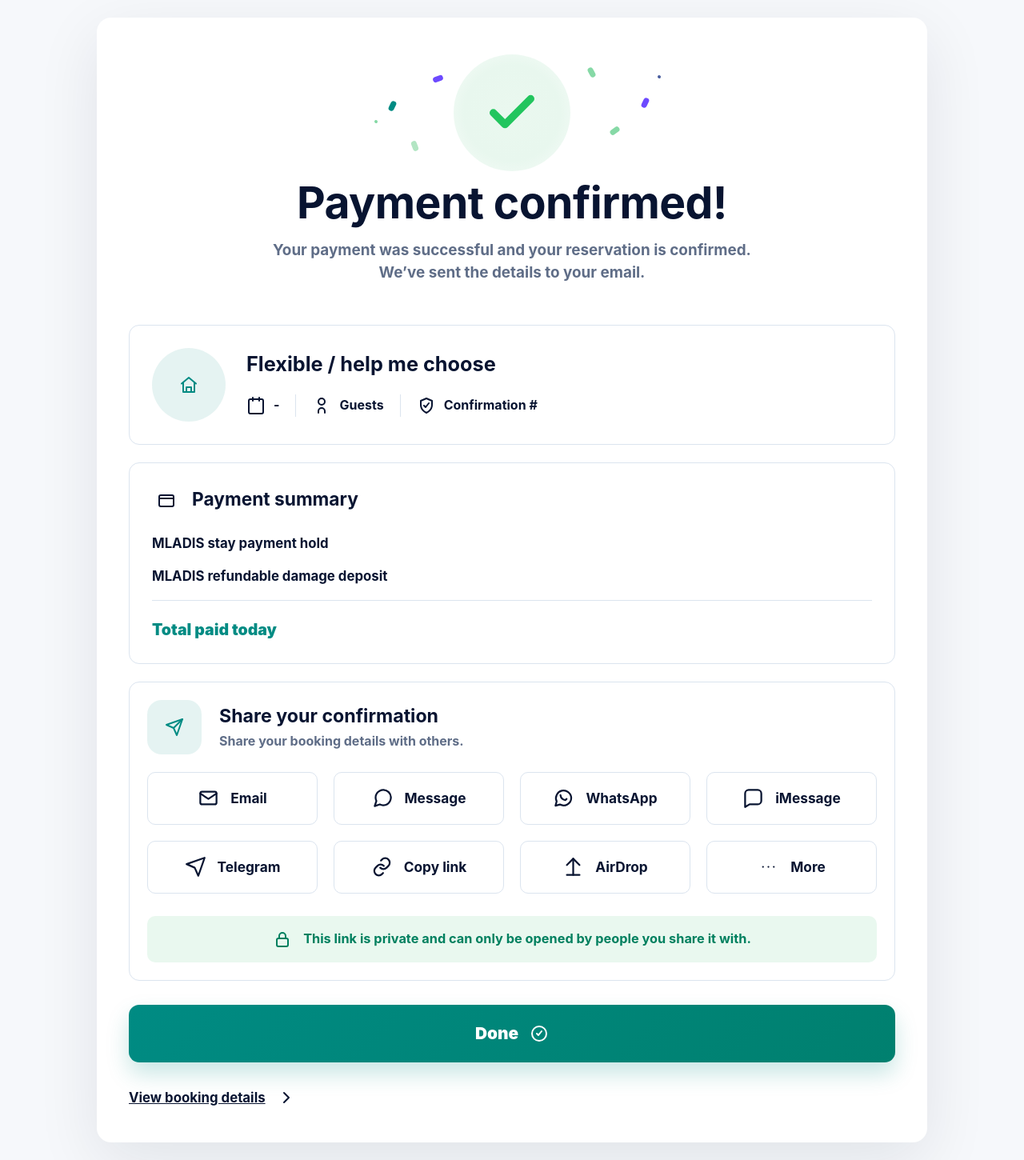
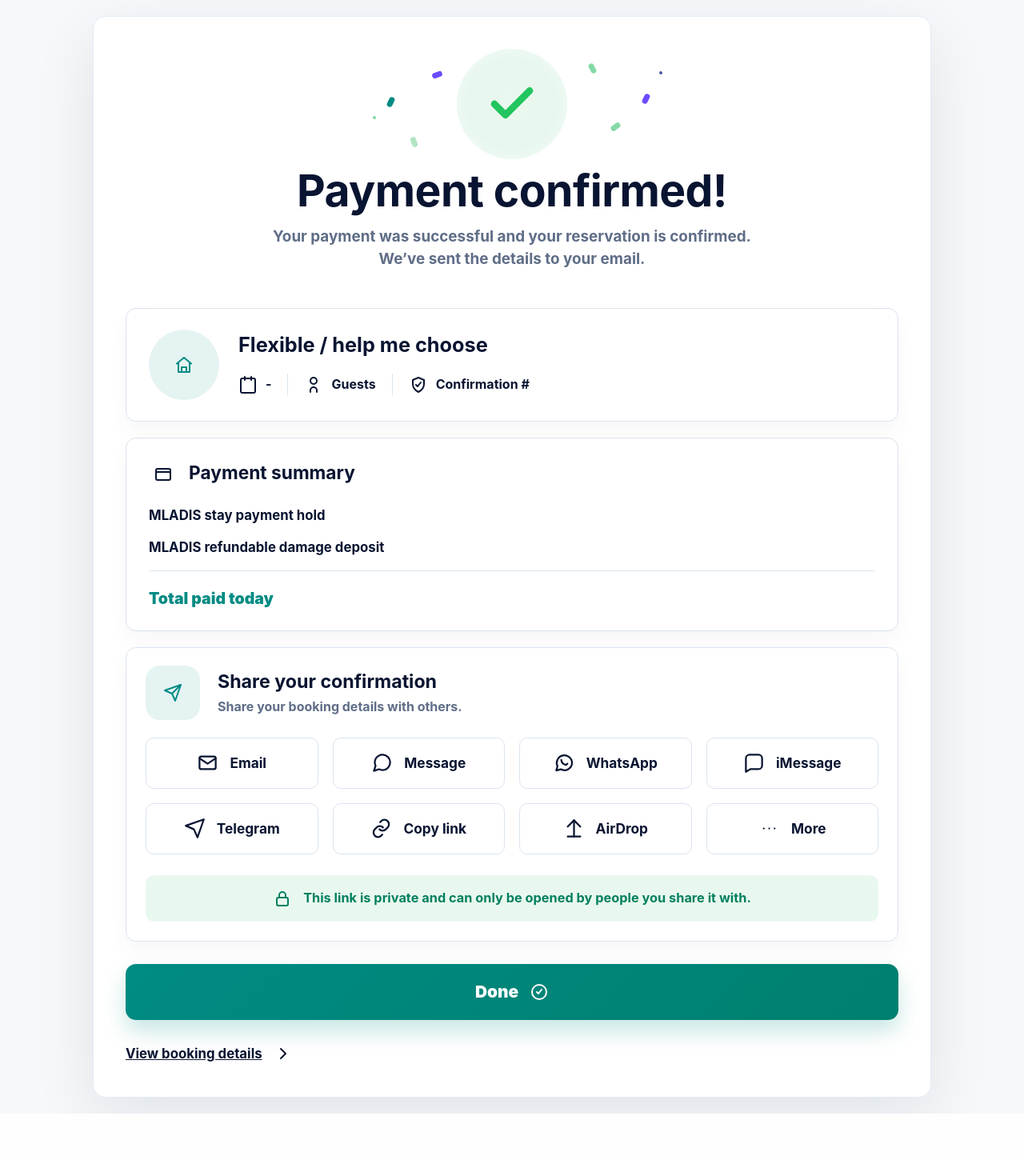
Before and after one commit to pzg8794/MLADIS, a Django app: template airbnb_agent/bookings/templates/bookings/payment_confirmation.html in a window 1280 px wide. Shown: the whole page at 80% size. After the commit the page ends 1392 px from the top, so only its background shows below. Run offline with Django 5.2, Linux system fonts and the light colour scheme; the template is opened without the code that fills it, so the values that code supplies are empty; data comes from the database, SQL or seed files in the repository.

Commit message:
fix(ui): refine payment confirmation receipt

```diff
--- a/airbnb_agent/bookings/templates/bookings/payment_confirmation.html
+++ b/airbnb_agent/bookings/templates/bookings/payment_confirmation.html
@@ -23,6 +23,8 @@
     body {
       margin: 0;
       min-height: 100vh;
+      display: grid;
+      place-items: start center;
       background: #f6f8fb;
       color: var(--ink);
       font-family: Inter, ui-sans-serif, system-ui, -apple-system, BlinkMacSystemFont, "Segoe UI", sans-serif;
@@ -35,12 +37,13 @@
     }
 
     .confirmation-shell {
-      width: min(1038px, calc(100vw - 48px));
-      margin: 22px auto;
-      border-radius: 18px;
+      width: min(1048px, calc(100vw - 48px));
+      margin: 20px auto;
+      border: 1px solid #e4ebf5;
+      border-radius: 16px;
       background: #fff;
       box-shadow: var(--shadow);
-      padding: 42px 40px 34px;
+      padding: 38px 40px 32px;
     }
 
     .success-hero {
@@ -48,12 +51,12 @@
       display: grid;
       justify-items: center;
       text-align: center;
-      padding: 4px 0 30px;
+      padding: 2px 0 28px;
     }
 
     .success-mark {
-      width: 146px;
-      height: 146px;
+      width: 138px;
+      height: 138px;
       display: grid;
       place-items: center;
       border-radius: 999px;
@@ -63,8 +66,8 @@
     }
 
     .success-mark svg {
-      width: 70px;
-      height: 70px;
+      width: 66px;
+      height: 66px;
       stroke-width: 3.2;
     }
 
@@ -101,7 +104,7 @@
     }
 
     .success-hero p {
-      margin: 18px 0 0;
+      margin: 16px 0 0;
       max-width: 620px;
       color: var(--muted);
       font-size: 1.18rem;
@@ -112,21 +115,22 @@
       border: 1px solid var(--line);
       border-radius: 13px;
       background: #fff;
-      padding: 28px;
-      margin-top: 22px;
+      padding: 26px 28px;
+      margin-top: 20px;
+      box-shadow: 0 12px 28px rgba(15, 23, 42, 0.035);
     }
 
     .stay-card {
       display: grid;
-      grid-template-columns: 92px minmax(0, 1fr);
-      gap: 26px;
+      grid-template-columns: 88px minmax(0, 1fr);
+      gap: 24px;
       align-items: center;
     }
 
     .stay-icon,
     .section-icon {
-      width: 92px;
-      height: 92px;
+      width: 88px;
+      height: 88px;
       display: grid;
       place-items: center;
       border-radius: 999px;
@@ -135,7 +139,7 @@
     }
 
     .stay-card h2 {
-      margin: 0 0 22px;
+      margin: 0 0 20px;
       font-size: clamp(1.28rem, 3vw, 1.58rem);
       line-height: 1.18;
     }
@@ -172,7 +176,7 @@
       display: flex;
       align-items: center;
       gap: 14px;
-      margin-bottom: 24px;
+      margin-bottom: 22px;
     }
 
     .section-title h2 {
@@ -190,7 +194,7 @@
 
     .summary-lines {
       display: grid;
-      gap: 17px;
+      gap: 16px;
       color: var(--ink);
       font-size: 1.05rem;
       font-weight: 650;
@@ -206,7 +210,7 @@
 
     .summary-total {
       border-top: 1px solid var(--line);
-      padding-top: 22px;
+      padding-top: 20px;
       color: var(--teal);
       font-size: 1.22rem;
       font-weight: 950;
@@ -217,7 +221,7 @@
     }
 
     .share-card {
-      padding: 22px;
+      padding: 22px 24px 24px;
     }
 
     .share-heading {
@@ -250,7 +254,7 @@
     .share-grid {
       display: grid;
       grid-template-columns: repeat(4, minmax(0, 1fr));
-      gap: 20px;
+      gap: 18px;
     }
 
     .share-link,
@@ -260,7 +264,7 @@
       align-items: center;
       justify-content: center;
       gap: 14px;
-      min-height: 66px;
+      min-height: 64px;
       border: 1px solid var(--line);
       border-radius: 10px;
       background: #fff;
@@ -281,7 +285,7 @@
       justify-content: center;
       gap: 14px;
       min-height: 58px;
-      margin: 28px 0 0;
+      margin: 26px 0 0;
       border-radius: 10px;
       background: var(--soft-green);
       color: #00805f;
@@ -292,12 +296,12 @@
 
     .done-button {
       width: 100%;
-      margin-top: 30px;
+      margin-top: 28px;
       border: 0;
       border-radius: 13px;
       background: linear-gradient(135deg, #008b83, #00806f);
       color: #fff;
-      min-height: 72px;
+      min-height: 70px;
       font-size: 1.3rem;
       font-weight: 950;
       box-shadow: 0 14px 28px rgba(0, 139, 131, 0.22);
@@ -306,7 +310,7 @@
     .details-link {
       width: fit-content;
       min-height: 44px;
-      margin: 22px auto 0;
+      margin: 20px auto 0;
       border: 0;
       background: transparent;
       text-decoration: underline;
```
